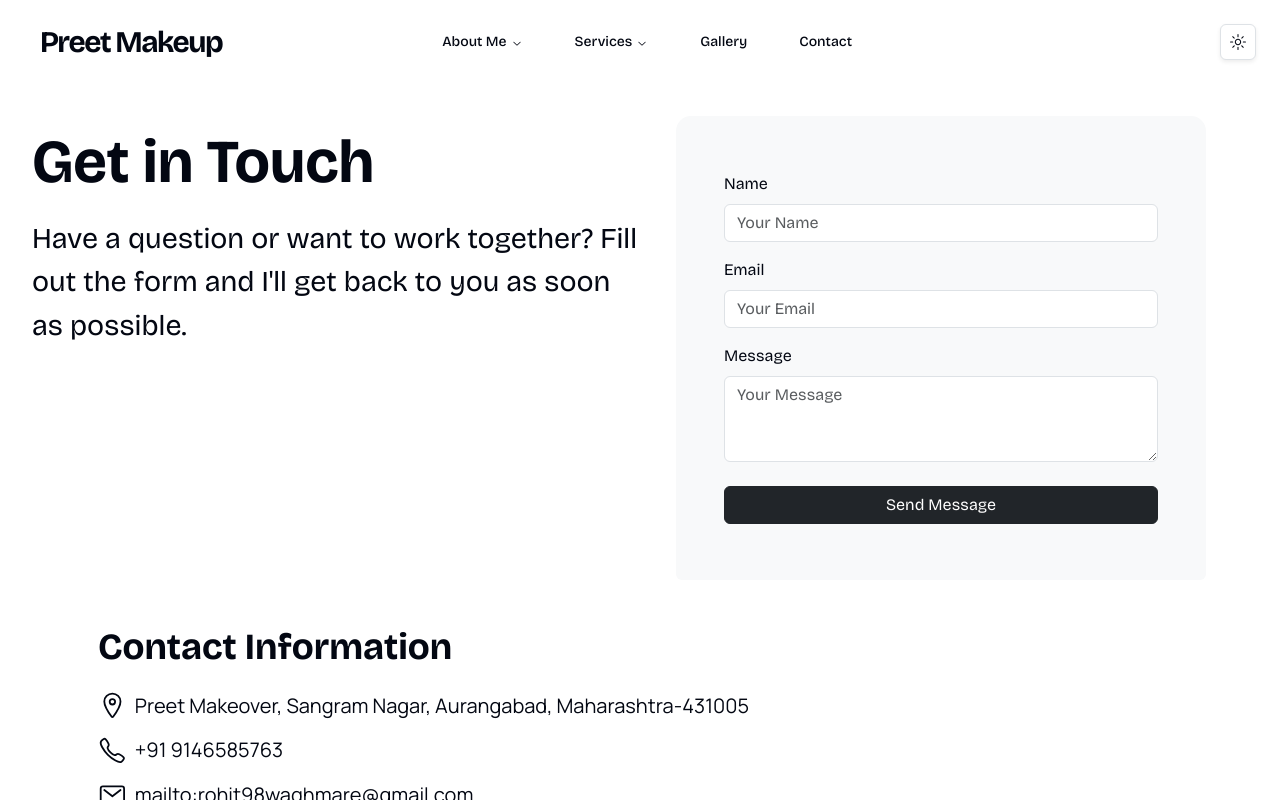
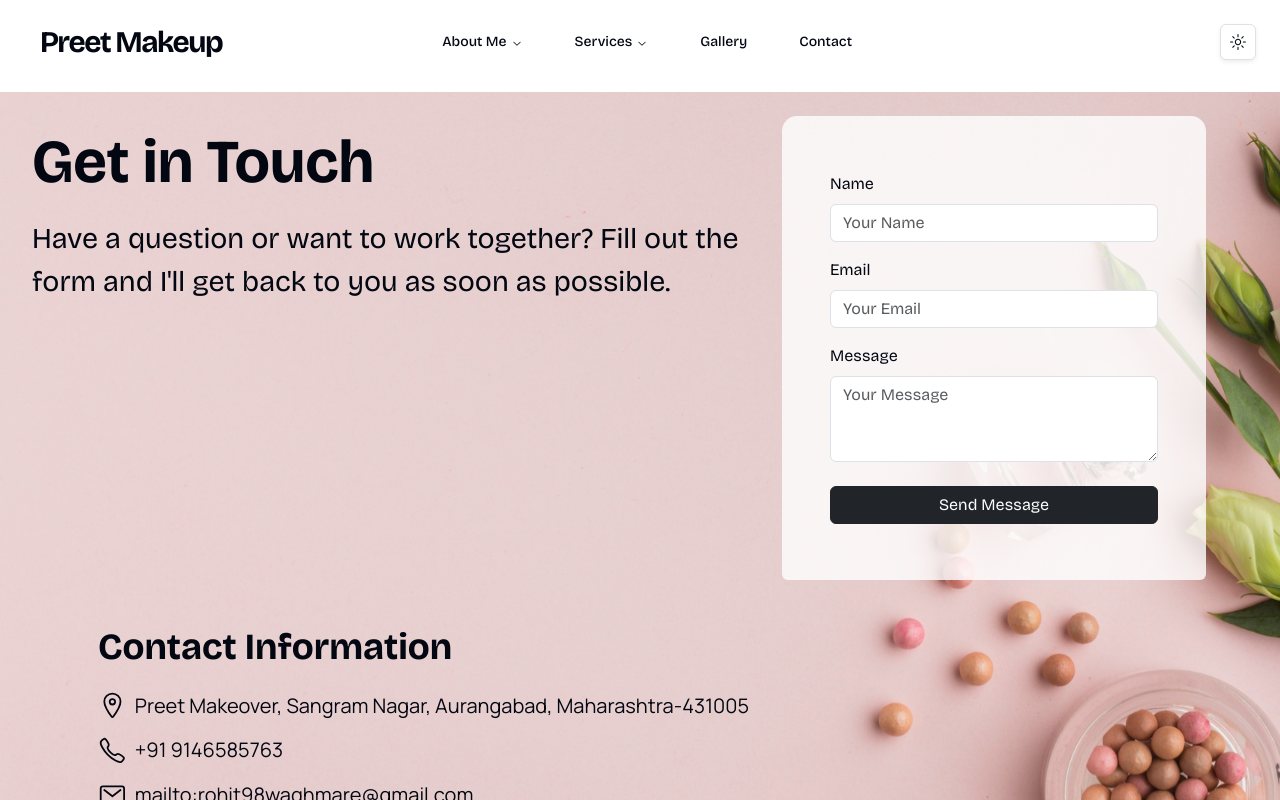
Before and after one commit to SAWASTHA/MakeUp, a React (Create React App) app: page /contact in a window 1280 px wide. Shown: the top 800 px of the page. Built offline with nearby package versions, Linux system fonts and the light colour scheme.

Commit message:
Updated Contact Component

```diff
--- a/src/App.css
+++ b/src/App.css
@@ -2,12 +2,14 @@
     font-size: 3.8em;
     font-weight: bold;
     margin-bottom: 10px;
+
 }
 
 .custom-text {
     display: block;
     margin-top: 10px;
     font-size: 1.8em;
+
 
 }
 .back{
@@ -30,3 +32,7 @@
 .add{
     font-size: 20px;
 }
+.background{
+    background-image: url("./images/back.jpg");
+    background-color: rgba(255, 255, 255, 0.8)
+}
--- a/src/components/Contact.jsx
+++ b/src/components/Contact.jsx
@@ -8,16 +8,16 @@ import { AiOutlineYoutube } from "react-icons/ai";
 
 export default function Contact() {
   return (
-    <div className="my-2 gradient_background">
-      <div className="row  p-3">
-        <div className="col-12 col-md-6 my-2 mx-3">
+    <div className="my-2 background">
+      <div className="row p-3">
+        <div className="col-12 col-md-7 my-2 mx-3">
           <span className="custom-heading">Get in Touch</span>
           <span className="custom-text">
             Have a question or want to work together? Fill out the form and I'll
             get back to you as soon as possible.
           </span>
         </div>
-        <div className="col-12 col-md-5 my-2 bg-light mx-1 p-5 rounded-bottom">
+        <div className="col-12 col-md-4 my-2 mx-1 p-5 rounded-bottom" style={{ backgroundColor: "rgba(255, 255, 255, 0.8)" }}>
           <form>
             <div className="mb-3 my-2">
               <label htmlFor="name" className="form-label">
@@ -68,7 +68,7 @@ export default function Contact() {
                 <span className="me-2 icon">
                     <IoLocationOutline />
                 </span>
-                <h2 className="mb-0 add" >
+                <h2 className="mb-0 add">
                     Preet Makeover, Sangram Nagar, Aurangabad, Maharashtra-431005
                 </h2>
             </div>
@@ -76,7 +76,7 @@ export default function Contact() {
                 <span className="me-2 icon">
                     <IoCallOutline />
                 </span>
-                <h2 className="mb-0 add" >
+                <h2 className="mb-0 add">
                    +91 9146585763
                 </h2>
             </div>
@@ -84,7 +84,7 @@ export default function Contact() {
                 <span className="me-2 icon">
                 <IoMailOutline />
                 </span>
-                <h2 className="mb-0 add" >
+                <h2 className="mb-0 add">
                   mailto:rohit98waghmare@gmail.com
                 </h2>
             </div>
```
Also changed, not shown: src/components/Collage.jsx (+11 -13 lines), src/images/back.jpg (added).
